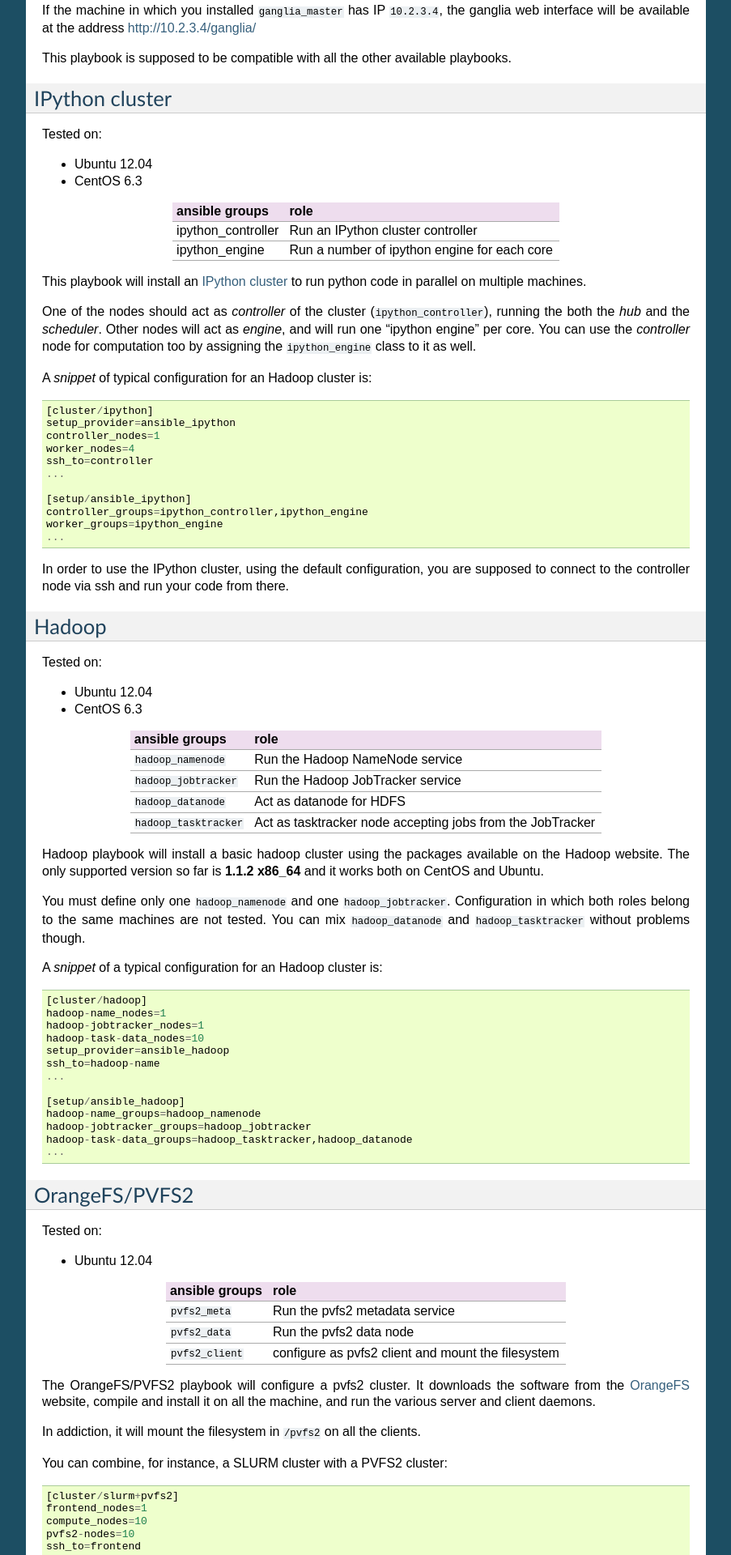
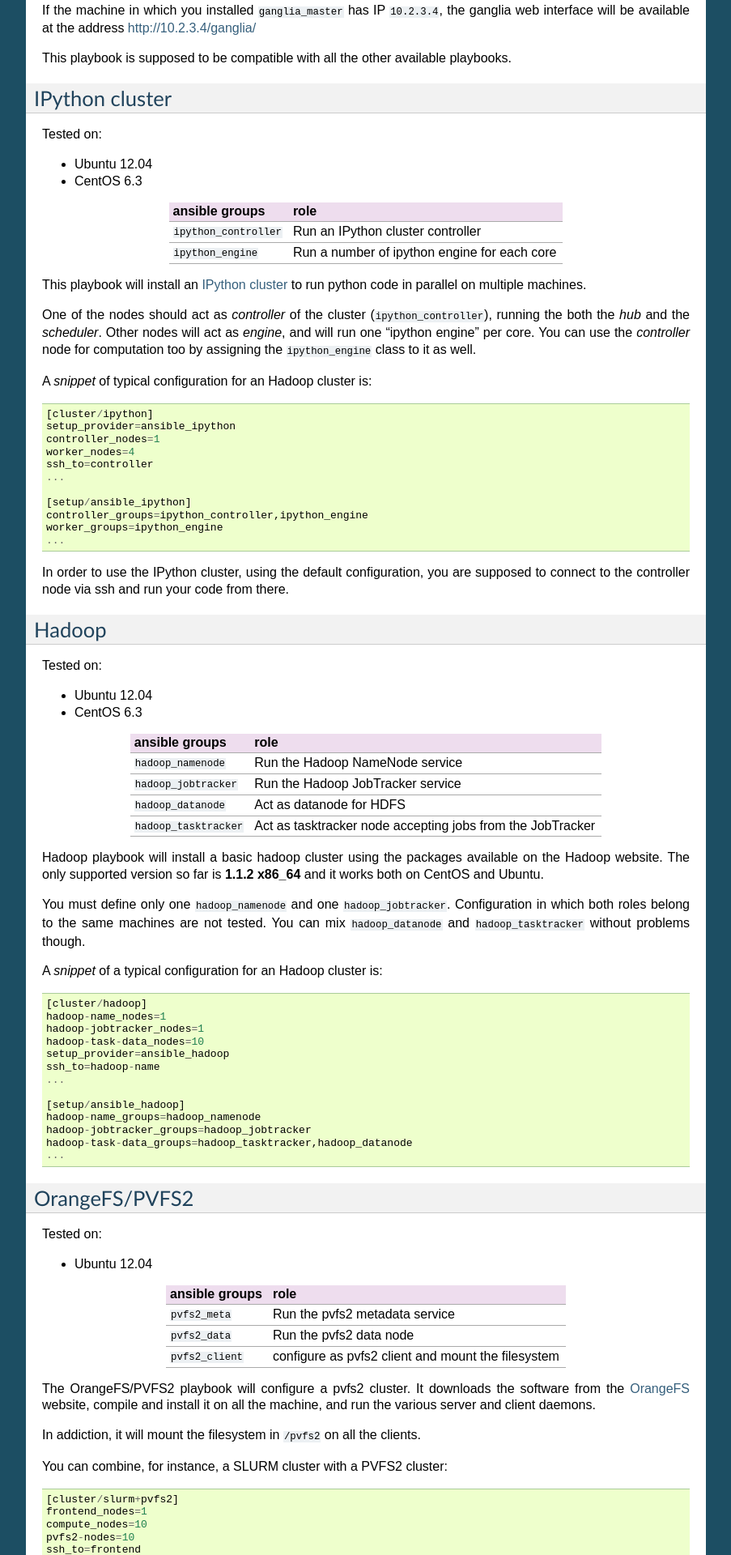
Before and after one commit to elasticluster/elasticluster, a Sphinx documentation site: the page built from docs/playbooks.rst, in a window 1280 px wide. Shown: the part 2219-4139 px from the top of the page at 81% size, without its empty margins (198-1101 px from the left). Built offline with Sphinx 7.4.7, drawn with Linux system fonts in a browser that asks for light colours.

Commit message:
Cosmetic changes(TM)

```diff
--- a/docs/playbooks.rst
+++ b/docs/playbooks.rst
@@ -164,14 +164,14 @@
 * Ubuntu 12.04
 * CentOS 6.3
 
-+----------------------+------------------------------------+
-| ansible groups       | role                               |
-+======================+====================================+
-| ipython_controller   | Run an IPython cluster controller  |
-+----------------------+------------------------------------+
-| ipython_engine       | Run a number of ipython engine for |
-|                      | each core                          |
-+----------------------+------------------------------------+
++------------------------+------------------------------------+
+| ansible groups         | role                               |
++========================+====================================+
+| ``ipython_controller`` | Run an IPython cluster controller  |
++------------------------+------------------------------------+
+| ``ipython_engine``     | Run a number of ipython engine for |
+|                        | each core                          |
++------------------------+------------------------------------+
 
 This playbook will install an `IPython cluster`_ to run python code in
 parallel on multiple machines.
```
